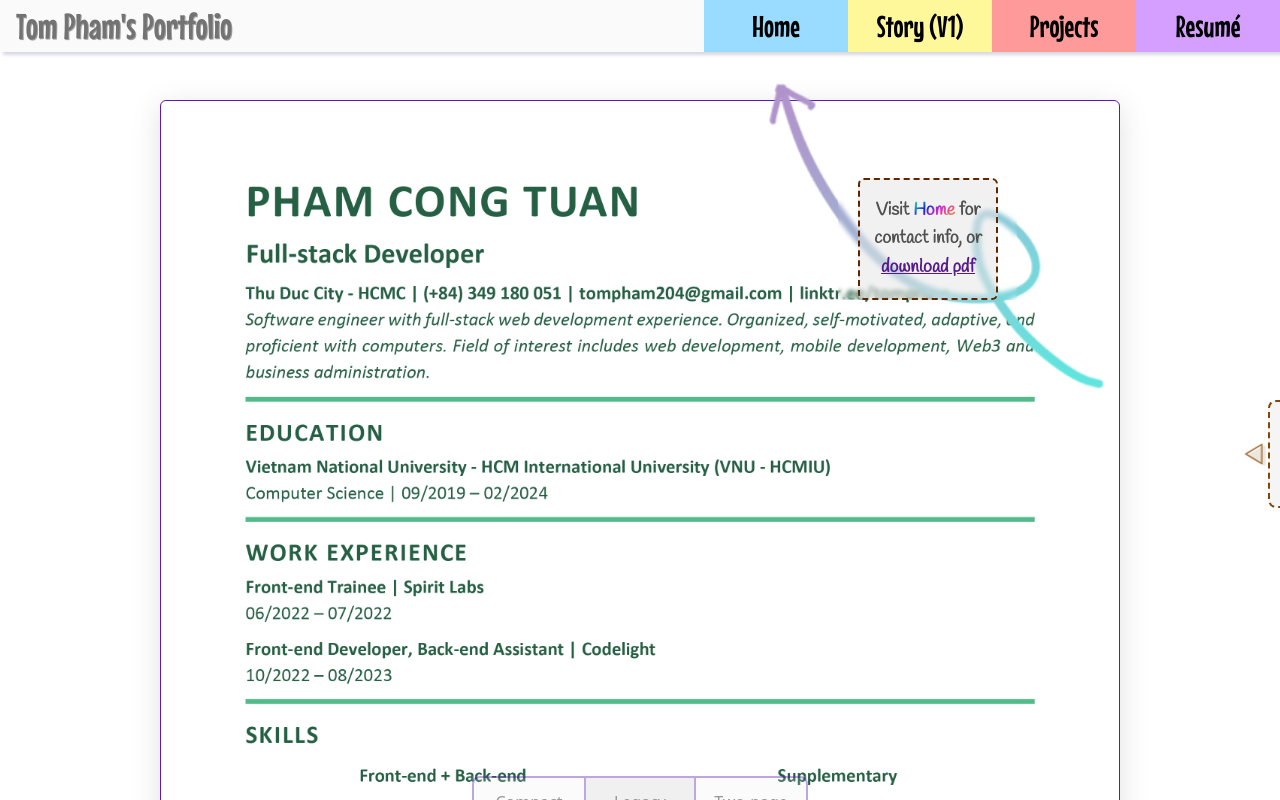
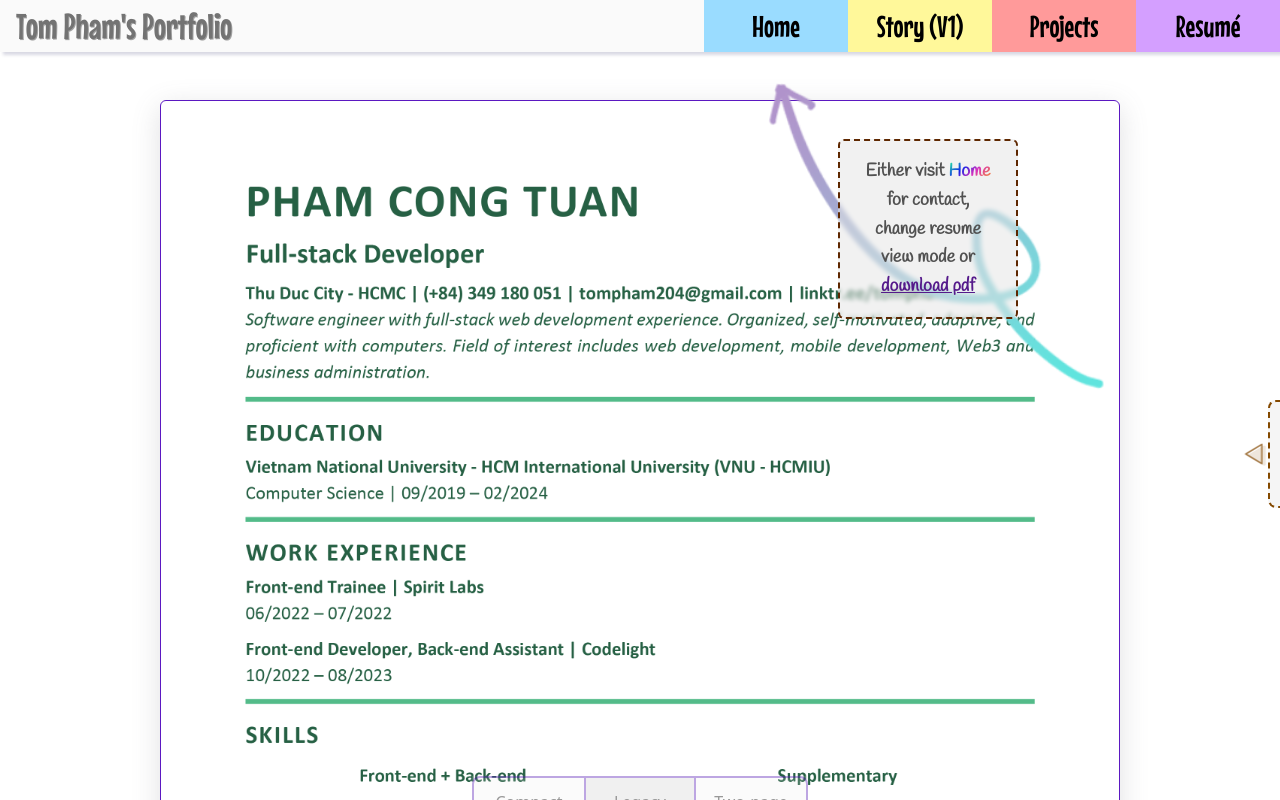
Before and after one commit to TomPham204/portfolio-new, a Next.js app: page /resume in a window 1280 px wide. Shown: the top 800 px of the page. Built offline with nearby package versions, Linux system fonts and the light colour scheme.

Commit message:
chore: update skill tree

```diff
--- a/src/components/index/TechMindmap.tsx
+++ b/src/components/index/TechMindmap.tsx
@@ -34,7 +34,7 @@ const CustomNode = ({ data }: CustomNodeProps) => {
 			switch (id) {
 				case "1":
 					classes +=
-						"bg-gradient-to-br from-sky-800 to-fuchsia-800 text-neutral-50 font-bold brightness-110 animate-hue-rotate ";
+						"bg-gradient-to-br from-sky-800 to-fuchsia-800 text-neutral-50 font-bold brightness-125 animate-hue-rotate ";
 					break;
 				case "2":
 					classes +=
@@ -501,12 +501,12 @@ const devops = {
 			label: "CI/CD",
 			position: { x: 0, y: 520 },
 			children: [
-				// {
-				// 	id: "411",
-				// 	label: "GitHub Actions",
-				// 	position: { x: -200, y: 0 },
-				// 	children: [],
-				// },
+				{
+					id: "411",
+					label: "Jenkins",
+					position: { x: -100, y: 750 },
+					children: [],
+				},
 			],
 		},
 		{
@@ -517,13 +517,13 @@ const devops = {
 				{
 					id: "421",
 					label: "Docker",
-					position: { x: 120, y: 850 },
+					position: { x: 250, y: 850 },
 					children: [],
 				},
 				{
 					id: "422",
 					label: "Kubernetes",
-					position: { x: 300, y: 880 },
+					position: { x: 400, y: 770 },
 					children: [],
 				},
 			],
@@ -556,6 +556,12 @@ const devops = {
 					id: "441",
 					label: "GCP",
 					position: { x: 850, y: 370 },
+					children: [],
+				},
+				{
+					id: "442",
+					label: "AWS",
+					position: { x: 850, y: 480 },
 					children: [],
 				},
 			],
--- a/src/components/resume/ResumeLegacyDownloadPanel.tsx
+++ b/src/components/resume/ResumeLegacyDownloadPanel.tsx
@@ -2,16 +2,16 @@ import Link from "next/link";
 
 export default function ResumeLegacyDownloadPanel() {
 	return (
-		<div className="mx-auto mt-5 lg:mt-0 cursor-default flex justify-center items-center px-5 font-Handlee font-bold backdrop-blur-xs z-20 lg:absolute w-full lg:w-[10rem] xl:w-[14vw] text-lg xl:text-[1.4vw] lg:top-[9rem] lg:right-[15vw] xl:top-[9.5vw] xl:right-[20.5vw]">
-			<span className="text-[#515151] text-center leading-[1.6] bg-[#e4e4e482] rounded-md border-2 border-[rgb(94,39,0)] border-dashed w-full py-4">
-				Visit{" "}
+		<div className="border-2 border-[rgb(94,39,0)] border-dashed mt-5 lg:mt-0 cursor-default flex justify-center items-center px-5 py-4 font-Handlee font-bold backdrop-blur-xs z-20 lg:absolute w-full lg:w-[12rem] xl:w-[14vw] text-lg xl:text-[1.4vw] lg:top-[6rem] lg:right-[15vw] xl:top-[6.5vw] xl:right-[20.5vw] text-[#515151] text-center leading-[1.6] bg-[#e4e4e482] rounded-md">
+			<span>
+				Either visit{" "}
 				<Link
 					href="/"
 					className="inline no-underline text-gradient cursor-pointer"
 				>
 					Home
 				</Link>{" "}
-				for contact info, or{" "}
+				for contact, change resume view mode or{" "}
 				<a
 					className="text-[#551a8b] inline underline"
 					href="/assets/resume/PhamCongTuan - Fullstack.pdf"
```
